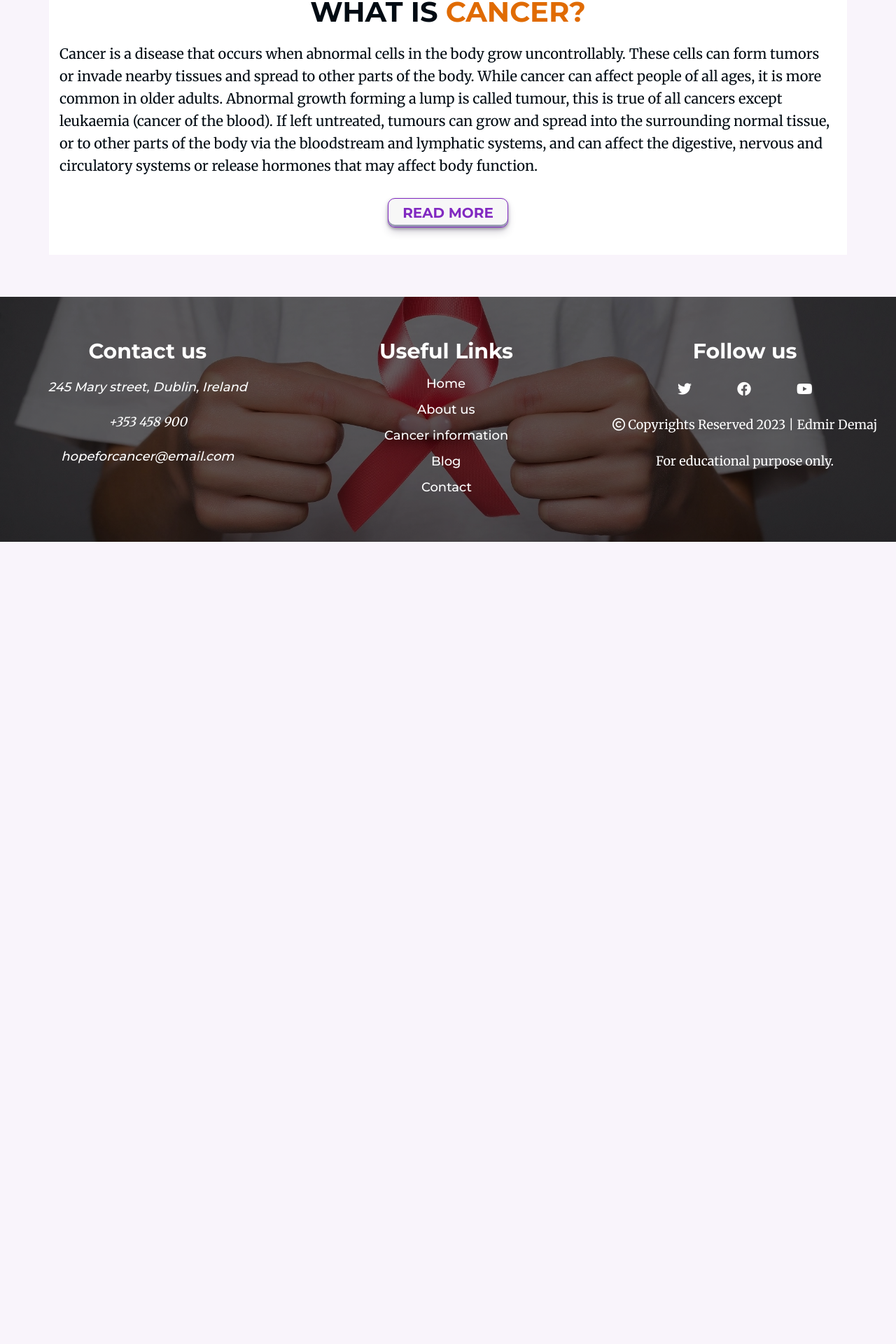
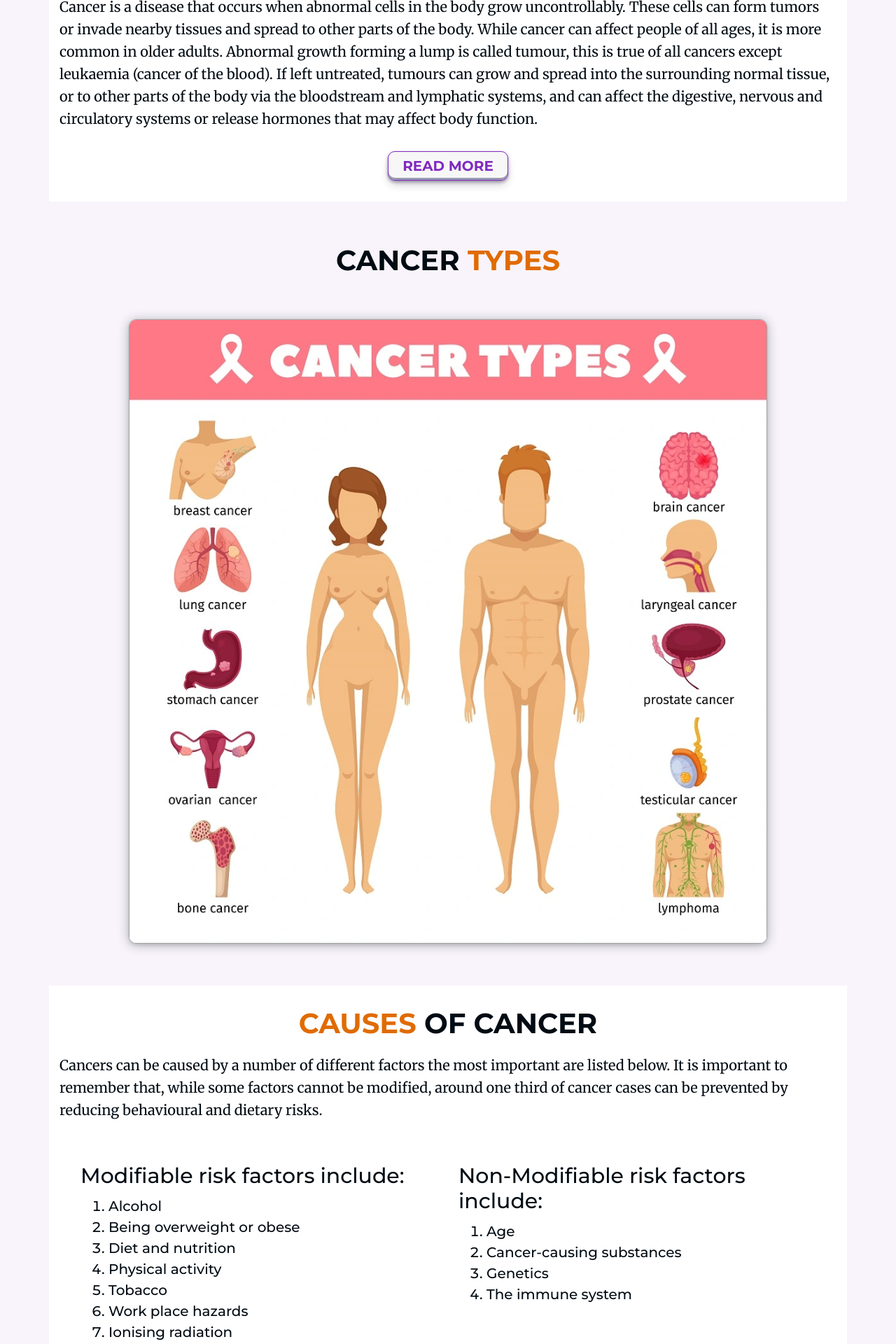
Before and after one commit to Edmir-Demaj/HopeForCancer, a Django app: page /info/ in a window 1280 px wide. Shown: the part 1440-3360 px from the top of the page at 70% size. Before the commit the page ends 2214 px from the top, so only its background shows below. Run offline with Django 3.2, Linux system fonts and the light colour scheme.

Commit message:
Create: Causes of cancer section & add content

```diff
--- a/other_pages/templates/other_pages/info.html
+++ b/other_pages/templates/other_pages/info.html
@@ -8,7 +8,7 @@
   <h1 class="fw-bold text-white mx-2">
     What is<span class="orange-text"> Cancer?</span>
   </h1>
-  <p class="text-white w-50 lead">Find out more about different types of cancers,
+  <p class="text-white helper-text lead">Find out more about different types of cancers,
     prevention, br early detection and cancer treatment.</p>
 </section>
 <!-- Hero section info page end -->
@@ -19,7 +19,7 @@
     <h2 class="fw-bold mb-5">
       Key<span class="orange-text"> Cancer Facts</span>
     </h2>
-    <div class="mb-5">
+    <div class="mb-5 px-2 px-sm-0">
       <img src="{% static 'images/info_page/info_graphics.webp' %}" class="cancer-info-img"
         alt="An image displaying information graphics about cancer worldwide.">
     </div>
@@ -39,13 +39,75 @@
         systems or release hormones that may affect body function.
       </p>
       <button type="button" class="info-btn my-4">
-        <a href="https://www.medicalnewstoday.com/articles/323648" target="_blank"
-          aria-label="button to bring to external link, medical news today,to learn more about what is cancer.Open in a new tab.">READ
+        <a href="https://www.cancer.gov/about-cancer/understanding/what-is-cancer" target="_blank"
+          aria-label="button to bring to external link, National Cancer Institute,to learn more about what is cancer.Open in a new tab.">READ
           MORE</a>
       </button>
     </div>
   </div>
 </div>
+<!--  What is cancer section end -->
 
-<!--  What is cancer section end -->
+<article>
+  <div class="container">
+    <div class="row text-center">
+      <h2 class="fw-bold mb-5">
+        Cancer<span class="orange-text"> types</span>
+      </h2>
+      <div class="mb-5 px-2 px-sm-0">
+        <img src="{% static 'images/info_page/types_of_cancer.webp' %}" class="cancer-info-img"
+          alt="An image displaying information graphics about cancer worldwide.">
+      </div>
+    </div>
+  </div>
+</article>
+
+<!--  Causes of cancer section start -->
+<section>
+  <div class="container py-4 mb-5" id="info-container">
+    <div class="row text-center">
+      <h2 class="fw-bold mb-3">
+        <span class="orange-text">Causes</span> of cancer
+      </h2>
+      <p class="text-start info-text">
+        Cancers can be caused by a number of different factors the most important are listed below. It is important to
+        remember that, while some factors cannot be modified, around one third of cancer cases can be prevented by
+        reducing behavioural and dietary risks.
+      </p>
+    </div>
+    <div class="row mt-4 p-0 p-lg-4 pb-lg-0">
+      <div class="col-12 col-lg-6">
+        <h4>Modifiable risk factors include:</h4>
+        <ol class="text-start">
+          <li>Alcohol</li>
+          <li>Being overweight or obese</li>
+          <li>Diet and nutrition</li>
+          <li>Physical activity</li>
+          <li>Tobacco</li>
+          <li>Work place hazards</li>
+          <li>Ionising radiation</li>
+          <li>Infection</li>
+        </ol>
+      </div>
+      <div class="col-12 col-lg-6">
+        <h4>Non-Modifiable risk factors include:</h4>
+        <ol class="text-start">
+          <li>Age</li>
+          <li>Cancer-causing substances</li>
+          <li>Genetics</li>
+          <li>The immune system</li>
+        </ol>
+      </div>
+    </div>
+    <div class="text-center">
+      <button type="button" class="info-btn mb-2">
+        <a href="https://www.cancer.gov/about-cancer/causes-prevention/risk" target="_blank"
+          aria-label="button to bring to external link, National Cancer Institute,to learn more about causes of cancer.Open in a new tab.">READ
+          MORE</a>
+      </button>
+    </div>
+
+  </div>
+</section>
+<!--  Causes of cancer section end -->
 {% endblock content %}
--- a/static/css/style.css
+++ b/static/css/style.css
@@ -334,7 +334,7 @@ h2 {
 }
 
 .cancer-info-img {
-    width: 90%;
+    width: 80%;
     object-fit: cover;
     border: 1px solid #a3a3a3;
     border-radius: 10px;
@@ -348,7 +348,10 @@ h2 {
 
 #info-container {
     background-color: #ffffff;
-    height: 20rem;
+}
+
+ol li {
+    list-style-type: decimal;
 }
 
 /* --------------------------------------------------- Blog page styles */
@@ -614,6 +617,10 @@ input[type="file"] {
     .cta {
         width: 500px;
     }
+
+    .cancer-info-img {
+        width: 100%;
+    }
 }
 
 /* Small screen media queries */
@@ -647,4 +654,5 @@ input[type="file"] {
     .card-context {
         height: 10rem;
     }
+
 }
```
Also changed, not shown: static/images/info_page/types_of_cancer.webp (added).
